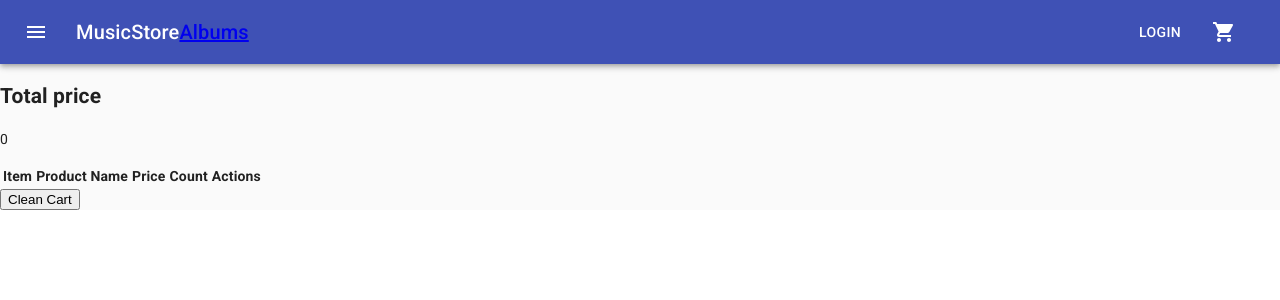
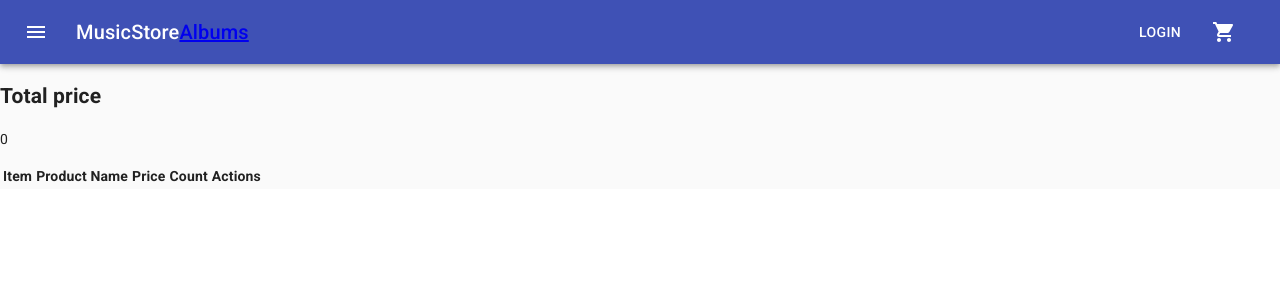
Before and after one commit to Dmitriy-Shcheklein/MuisicStore, a React (Create React App) app: page /cart in a window 1280 px wide. Shown: the top 300 px of the page. Built offline with nearby package versions, Linux system fonts and the light colour scheme.

Commit message:
Add Clean btn in Cart

```diff
--- a/src/components/Cart/Cart.tsx
+++ b/src/components/Cart/Cart.tsx
@@ -29,10 +29,12 @@ const Cart: FC = () => {
           />
         </tbody>
       </table>
-      <button
-        onClick={cleanCart}
-        type='button'
-      >Clean Cart</button>
+      {
+        (cartList.length > 0) && (<button
+          onClick={cleanCart}
+          type='button'
+        >Clean Cart</button>)
+      }
     </>
   )
 }
```
